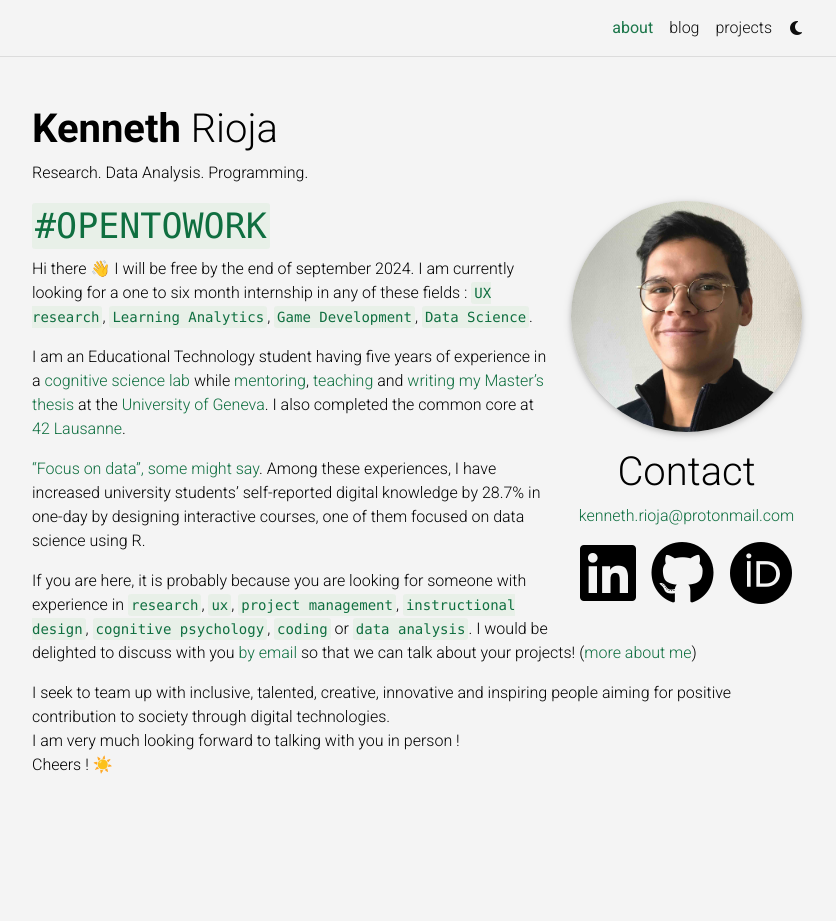
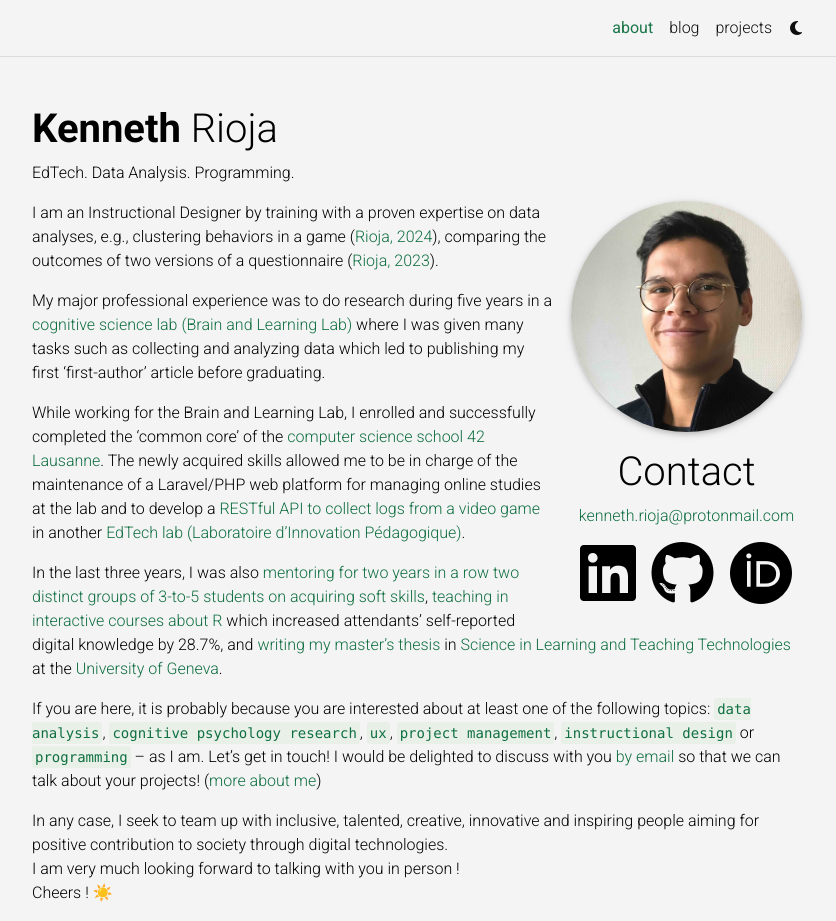
Before and after one commit to kennethrioja/kennethrioja.github.io, a Jekyll site: the page built from _pages/about.md, in a window 1280 px wide and 921 px high. Shown: the whole window, without its empty margins (223-1059 px from the left). Built offline with Jekyll 4.4.1, drawn with Linux system fonts in a browser that asks for light colours; full-size pictures stand in for the smaller copies a plugin makes; some web fonts are replaced; comment, search, counter and statistics services are not loaded; a style sheet for code colours, icons or effects is not loaded.

```diff
--- a/_pages/about.md
+++ b/_pages/about.md
@@ -2,7 +2,7 @@
 layout: about
 title: about
 permalink: /
-subtitle: Research. Data Analysis. Programming.
+subtitle: EdTech. Data Analysis. Programming.
 
 profile:
   align: right
@@ -17,17 +17,18 @@
 social: true  # includes social icons at the bottom of the page
 ---
 
-# `#OPENTOWORK`
+I am an Instructional Designer by training with a proven expertise on data analyses, e.g., clustering behaviors in a game ([Rioja, 2024](http://dx.doi.org/10.13140/RG.2.2.36751.19365/1)), comparing the outcomes of two versions of a questionnaire ([Rioja, 2023](https://doi.org/10.1037/tmb0000106)).
 
-Hi there 👋 I will be free by the end of september 2024. I am currently looking for a one to six month internship in any of these fields : `UX research`, `Learning Analytics`, `Game Development`, `Data Science`.
+My major professional experience was to do research during five years in a [cognitive science lab (Brain and Learning Lab)](https://www.unige.ch/fapse/brainlearning/) where I was given many tasks such as collecting and analyzing data which led to publishing my first 'first-author' article before graduating.
 
-I am an Educational Technology student having five years of experience in a [cognitive science lab](https://www.unige.ch/fapse/brainlearning/) while [mentoring](https://www.linkedin.com/posts/kennethrioja_projet-dinnovation-p%C3%A9dagogique-comp%C3%A9tences-activity-7046728449331269632-67lV), [teaching](https://elearning.unige.ch/formation/) and [writing my Master's thesis](https://maltt.unige.ch/) at the [University of Geneva](https://unige.ch/). I also completed the common core at [42 Lausanne](https://42lausanne.ch/).
+While working for the Brain and Learning Lab, I enrolled and successfully completed the 'common core' of the [computer science school 42 Lausanne](https://42lausanne.ch/). The newly acquired skills allowed me to be in charge of the maintenance of a Laravel/PHP web platform for managing online studies at the lab and to develop a [RESTful API to collect logs from a video game](https://github.com/kennethrioja/flask-restfulapi/) in another [EdTech lab (Laboratoire d'Innovation Pédagogique)](https://www.lip-unige.ch/2024/01/23/en-avant-vers-2024/).
+
+In the last three years, I was also [mentoring for two years in a row two distinct groups of 3-to-5 students on acquiring soft skills](https://www.linkedin.com/posts/kennethrioja_projet-dinnovation-p%C3%A9dagogique-comp%C3%A9tences-activity-7046728449331269632-67lV), [teaching in interactive courses about R](https://elearning.unige.ch/formation/) which increased attendants' self-reported digital knowledge by 28.7%, and [writing my master's thesis](http://dx.doi.org/10.13140/RG.2.2.36751.19365/1) in [Science in Learning and Teaching Technologies](https://maltt.unige.ch/) at the [University of Geneva](https://unige.ch/).
 
 <!-- Accomplished X as by measured Y by doing Z -->
-["Focus on data", some might say](https://www.google.com/about/careers/applications/interview-tips/?hl=en_US). Among these experiences, I have increased university students' self-reported digital knowledge by 28.7% in one-day by designing interactive courses, one of them focused on data science using R.
 
-If you are here, it is probably because you are looking for someone with experience in `research`, `ux`, `project management`, `instructional design`, `cognitive psychology`, `coding` or `data analysis`. I would be delighted to discuss with you [by email](mailto:kennethrioja@protonmail.com) so that we can talk about your projects! ([more about me](https://kennethrioja.github.io/blog/2023/university-between-bachelor-and-master/))
+If you are here, it is probably because you are interested about at least one of the following topics: `data analysis`, `cognitive psychology research`, `ux`, `project management`, `instructional design` or `programming` – as I am. Let's get in touch! I would be delighted to discuss with you [by email](mailto:kennethrioja@protonmail.com) so that we can talk about your projects! ([more about me](https://kennethrioja.github.io/blog/2023/university-between-bachelor-and-master/))
 
-I seek to team up with inclusive, talented, creative, innovative and inspiring people aiming for positive contribution to society through digital technologies.<br>
+In any case, I seek to team up with inclusive, talented, creative, innovative and inspiring people aiming for positive contribution to society through digital technologies.<br>
 I am very much looking forward to talking with you in person !<br>
 Cheers ! ☀️
```
Also changed, not shown: _posts/2023-12-04-be-a-better-leader.md (+2 -4 lines), _posts/2024-05-08-how-i-upgraded-my-graphic-design-skills.md (added, +44 -0 lines), _posts/2024-05-13-how-to-collaborate-in-unity-using-github.md (+3 -3 lines), _posts/2024-05-21-recap-of-two-years-as-a-course-assistant.md (added, +28 -0 lines), _posts/2024-06-10-two-months-before-i-submit-my-masters-thesis.md (added, +30 -0 lines), _posts/2024-06-24-substring-in-R.md (added, +22 -0 lines), assets/img/blog_gwscgrid.jpeg (added), assets/img/blog_gwscposter.jpeg (added), 1 other file.
